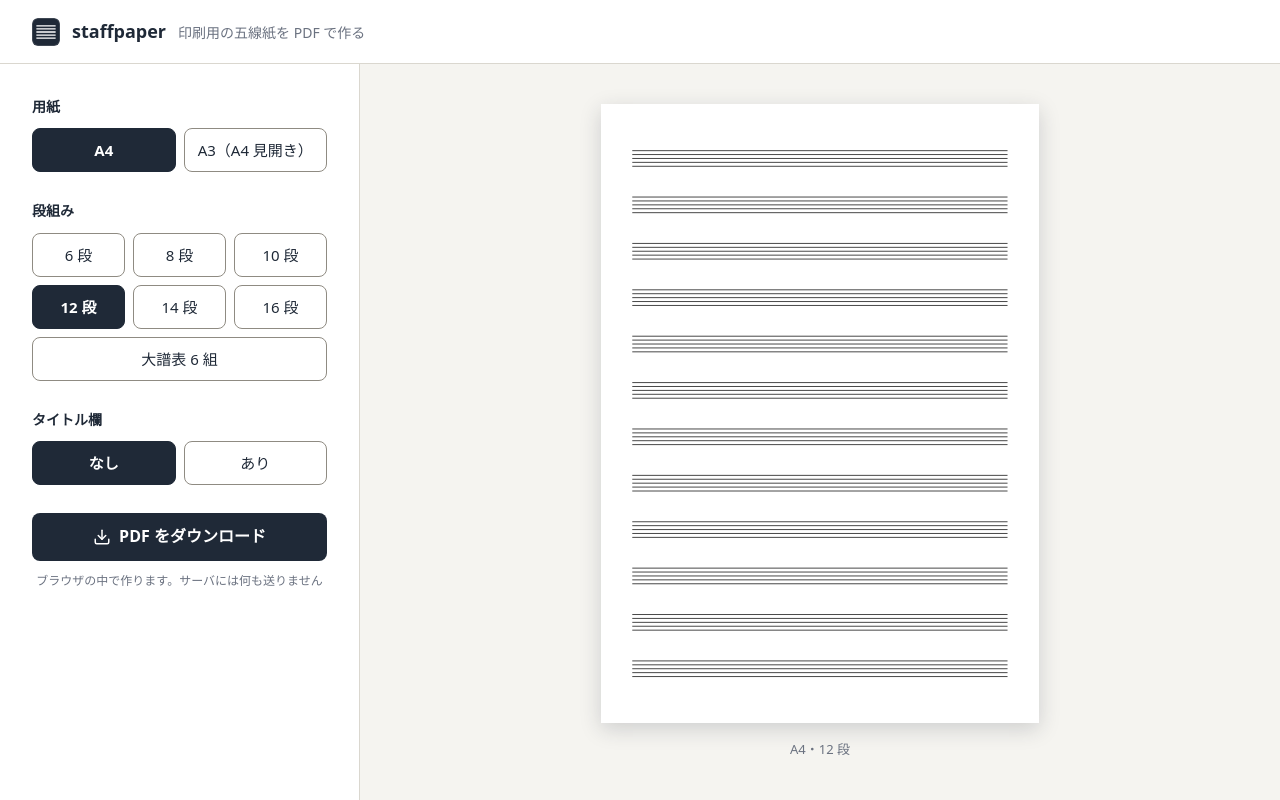
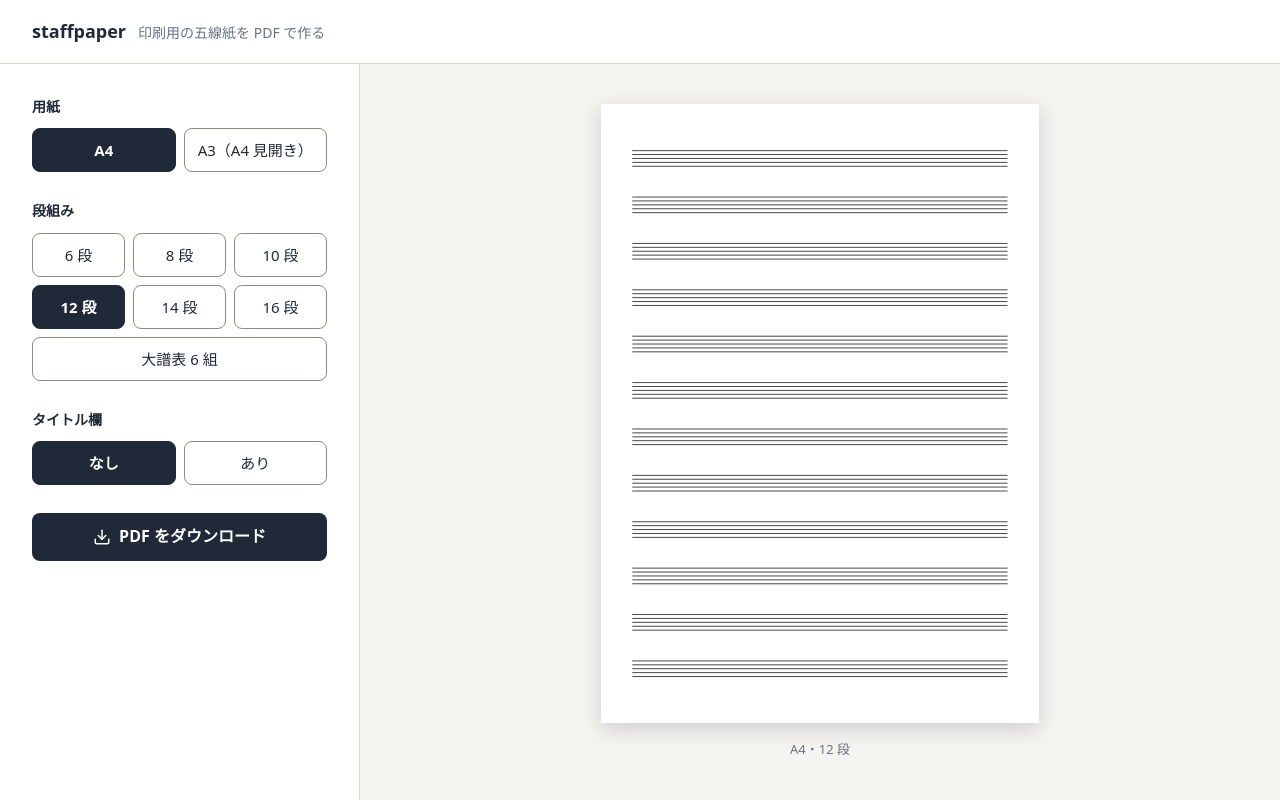
Before and after one commit to koedame/staffpaper, a website built with Vite: page index.html in a window 1280 px wide. Built offline with nearby package versions, Linux system fonts and the light colour scheme.

Commit message:
ヘッダーのロゴ画像とダウンロードボタン下の注記を削除する (#6)
ロゴ画像は機能しておらず、注記（「ブラウザの中で作ります。サーバには何も送りません」）は
画面に要らない文言のため、index.html から外し、対応する .logo / .note の CSS も消す。

```diff
--- a/index.html
+++ b/index.html
@@ -10,7 +10,6 @@
   </head>
   <body>
     <header class="header">
-      <img class="logo" src="/favicon.svg" alt="" width="28" height="28" />
       <div class="brand">
         <h1>staffpaper</h1>
         <p>印刷用の五線紙を PDF で作る</p>
@@ -50,7 +49,6 @@
             </svg>
             PDF をダウンロード
           </button>
-          <p class="note">ブラウザの中で作ります。サーバには何も送りません</p>
         </div>
       </form>
       <figure class="preview">
--- a/src/style.css
+++ b/src/style.css
@@ -61,13 +61,6 @@ body {
   padding: 14px 20px;
   background: var(--surface);
   border-bottom: 1px solid var(--border);
-}
-
-.logo {
-  border-radius: 6px;
-  /* 暗い背景でも縁が見えるように、ロゴの内側に薄い枠を重ねる */
-  outline: 1px solid #ffffff24;
-  outline-offset: -1px;
 }
 
 .brand {
@@ -211,13 +204,6 @@ body {
   outline-offset: 2px;
 }
 
-.note {
-  margin: 0;
-  font-size: 12px;
-  color: var(--text-secondary);
-  text-align: center;
-}
-
 /* プレビュー — 選んだ組み合わせの仕上がりを、PDF と同じ割り付けで見せる */
 
 .preview {
```
